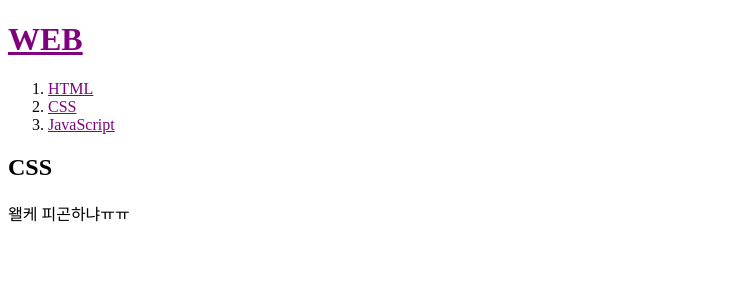
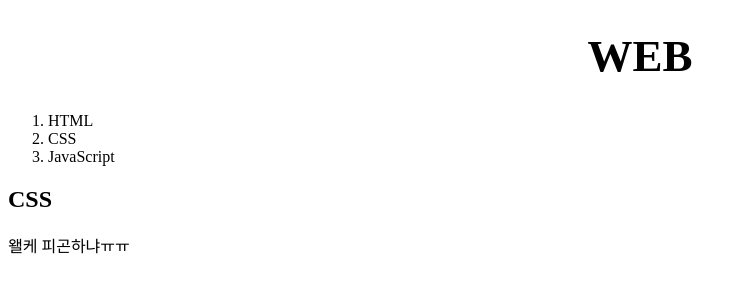
Before and after one commit to eunah0808/pepero0808.github.io, a plain HTML site: page 2.html in a window 1280 px wide. Shown: the whole page, without its empty margins (0-747 px from the left). Drawn offline with Linux system fonts and the light colour scheme.

Commit message:
Add files via upload

```diff
--- a/2.html
+++ b/2.html
@@ -4,15 +4,26 @@
     <title>WEB1 - HTML</title>
     <meta charset="utf-8">
     <style>
-    a {color: purple;}
+    a {
+        color:black;
+        text-decoration: none;
+    }
+    saw {
+        color:gray;
+    }
+    h1 {
+        font-size: 45px;
+        text-align:center;
+    }
     </style>
+
 </head>
 
 <body>
 <h1><a href="index.html">WEB</a></h1>
 <ol>
-    <li><a href="1.html">HTML</a></li>
-    <li><a href="2.html">CSS</a></li>
+    <li><a href="1.html" class="saw">HTML</a></li>
+    <li><a href="2.html" class="saw">CSS</a></li>
     <li><a href="3.html">JavaScript</a></li>
 </ol>
 <!--
```
